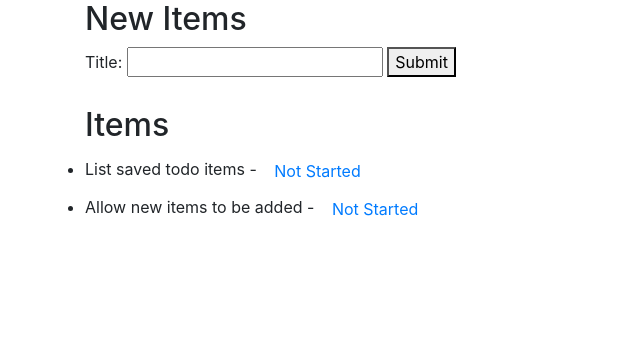
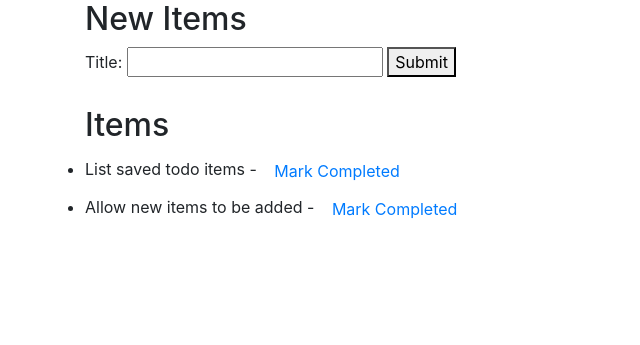
Before and after one commit to CorndelWithSoftwire/DevOps-Course-Starter, a Flask app: page / in a window 1280 px wide. Shown: the part 361-706 px from the top of the page, without its empty margins (0-640 px from the left). Run offline with Flask 2, Linux system fonts and the light colour scheme; some libraries are stand-ins or nearby versions.

Commit message:
Updated completeditem to give it a single responsibility

```diff
--- a/app.py
+++ b/app.py
@@ -14,17 +14,12 @@ def index():
     return render_template('index.html', items=items)
 
 #route to allow updating of status for each item based on id number
-@app.route('/<id>', methods=['POST'])
-def item(id):
+@app.route('/<id>/completed', methods=['POST'])
+def completeditem(id):
     #populate variable with the relevant item
     item = session.get_item(id)
-    #Check current status, update and then save accordingly
-    if item['status']=='Not Started':
-        item['status']='Complete'
-        session.save_item(item)
-    elif item['status']=='Complete':
-        item['status']='Not Started'
-        session.save_item(item)
+    item['status']='Completed'
+    session.save_item(item)
     #return user to index page
     return redirect('/')
 
--- a/templates/index.html
+++ b/templates/index.html
@@ -26,11 +26,12 @@
         {% for item in items %}
          <!-- Form to add a toggle status button -->
           <li>
-            <form action="/{{item.id}}" method="post">
-            <label for="title">{{item.title}}</label> -
-            <!-- Button styled to look like a link-->
-            <button type="submit" name=sub class="btn btn-link">{{item.status}}</button>
-          </form>
+            <form action="/{{item.id}}/completed" method="post">
+              <label for="title">{{item.title}}</label> -
+              {% if item.status != 'Completed' %}
+                <button type="submit" name=sub class="btn btn-link">Mark Completed</button>
+              {% endif %}
+            </form>
         </li>
 		    {% endfor %}
       </ul>
```
